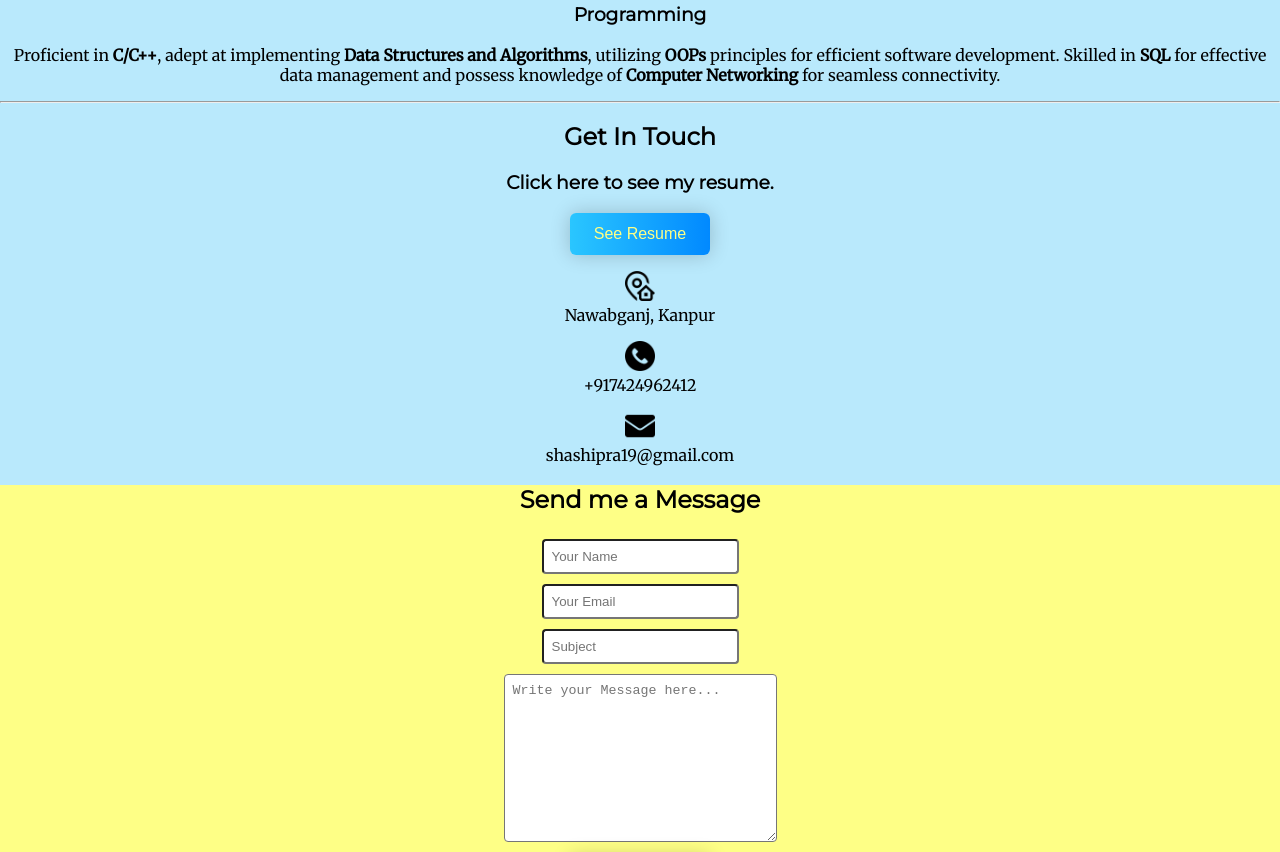
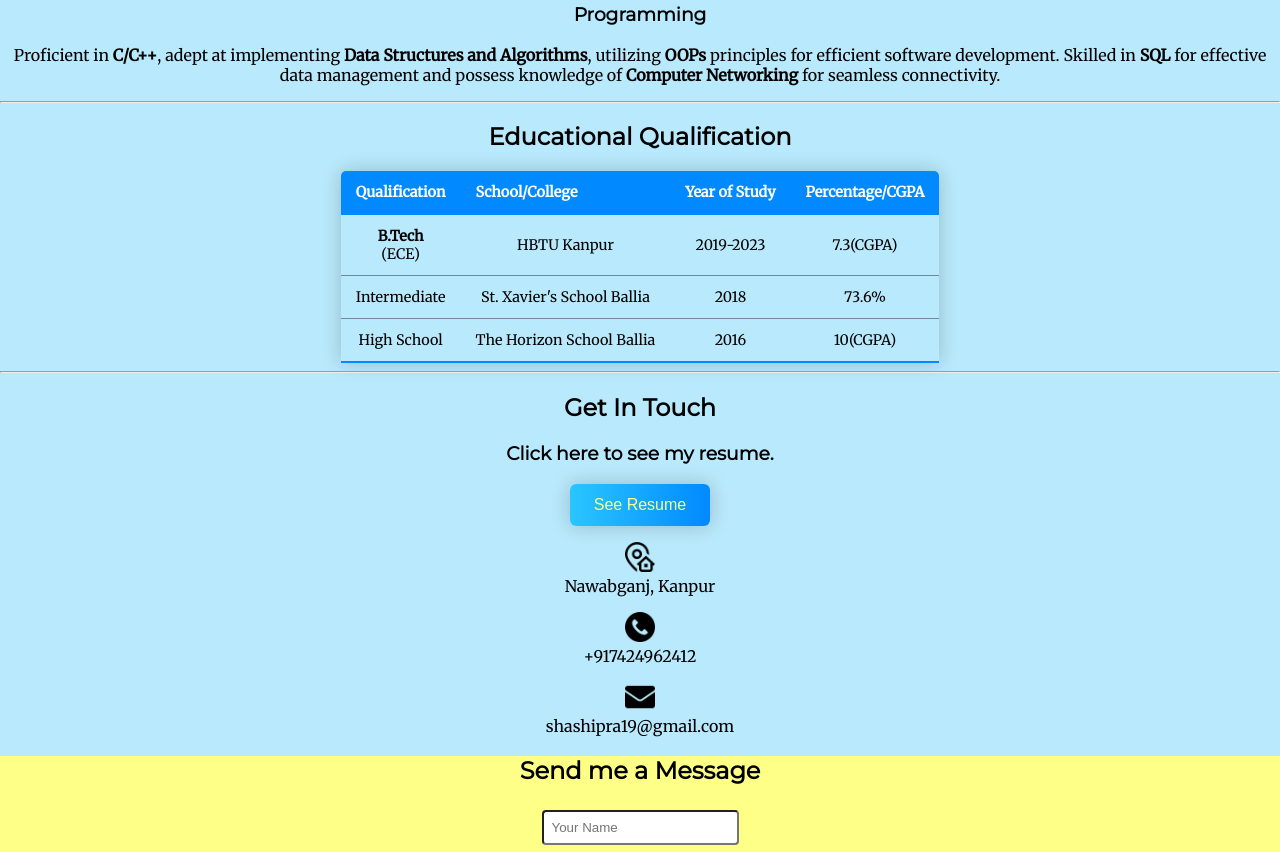
Before and after one commit to shashipra19/MyPortfolio, a plain HTML site: page index.html in a window 1280 px wide. Shown: the part 1299-2151 px from the top of the page. Drawn offline with Linux system fonts and the light colour scheme.

Commit message:
Adding Qualification Table

```diff
--- a/index.html
+++ b/index.html
@@ -15,6 +15,7 @@
                 <li class="logo">Shashi.</Shashi.></li>
                 <li><a href="#about">About</a> </li>
                 <li><a href="#skills">Skills</a> </li>
+                <li><a href="#edu">Education</a> </li>
                 <li><a href="#contact">Contact</a> </li>
             </ul>
         </nav>
@@ -52,6 +53,40 @@
             </div>
           </div>
           <hr>
+          <div id="edu">
+            <h2>Educational Qualification</h2>
+            <table class="table-list">
+                <thead>
+                    <tr>
+                        <th>Qualification</th>
+                        <th>School/College</th>
+                        <th>Year of Study</th>
+                        <th>Percentage/CGPA</th>
+                    </tr>
+                </thead>
+                <tr>
+                    <td><strong>B.Tech</strong><br>(ECE)</td>
+                    <td>HBTU Kanpur</td>
+                    <td>2019-2023</td>
+                    <td>7.3(CGPA)</td>
+                </tr>
+                <tr class="active-row">
+                    <td>Intermediate</td>
+                    <td>St. Xavier's School Ballia</td>
+                    <td>2018</td>
+                    <td>73.6%</td>
+                </tr>
+                <tr>
+                    <td >High School</td>
+                    <td>The Horizon School Ballia</td>
+                    <td>2016</td>
+                    <td>10(CGPA)</td>
+                </tr>
+            </table>
+          </div>
+
+
+          <hr>
 
 
           <div id="contact" class="contact-me">
@@ -80,7 +115,7 @@
 
     <div class="bottom-cointainer">
         <h2>Contacts</h2>
-        <a class="footer-link gmail" href="mailto:shashipra19@gmail.com" target="_blank"><img src="images/gmail.png" alt="Gmail"></a>
+        <a class="footer-link gmail" href="mailto:shashipra19@email.com" target="_blank"><img src="images/gmail.png" alt="Gmail"></a>
         <a class="footer-link" href="https://www.linkedin.com/in/shashi-pratap-348037152" target="_blank"><img src="images/linkedin.png" alt="Linkedin"></a>
         <a class="footer-link" href="https://github.com/shashipra19" target="_blank"><img src="images/github.png" alt="github"></a>
         <a class="footer-link" href="https://wa.me/+917424962412" target="_blank"><img src="images/whatsapp.png" alt="whatsapp"></a>
```
